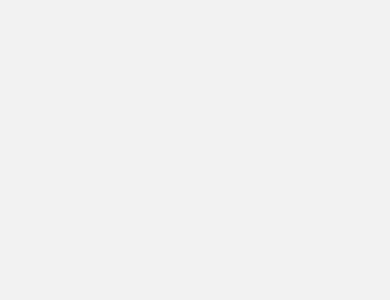
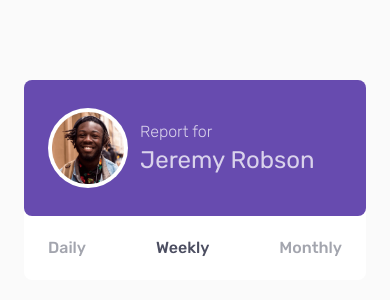
Before and after one commit to ldtalent/hikmahy-tailwind-color-customization, a React (Create React App) app: page / in a window 390 px wide. Shown: the top 300 px of the page. Built offline with nearby package versions, Linux system fonts and the light colour scheme.

Commit message:
report component for mobile view

```diff
--- a/src/App.js
+++ b/src/App.js
@@ -1,8 +1,9 @@
+import Report from "./components/Report";
 
 function App() {
   return (
-    <div className='App font- bg-light-gray min-h-screen flex items-center justify-center px-6 py-16'>
-
+    <div className='App font-rubik bg-very-light-gray min-h-screen flex px-6 py-20'>
+      <Report />
     </div>
   );
 }
--- /dev/null
+++ b/src/components/Report.jsx
@@ -0,0 +1,23 @@
+import React from 'react';
+import profileImg from '../assets/image-jeremy.png'
+
+const Report = () => {
+  return (
+
+    <div className ="report-wrapper h-full w-full rounded-lg bg-white">
+      <div className="profile bg-violet px-6 py-7 rounded-lg flex items-center">
+        <div className="profile-img rounded-full bg-white p-1 w-20 h-20 mr-3">
+          <img className="w-full h-full" src={profileImg} alt="profile-img" />
+        </div>
+        <h2 className="text-transparent-white font-light text-base">Report for <div className="font-normal capitalize text-2xl">jeremy robson</div></h2>
+      </div>
+      <div className="time flex justify-between px-6 py-5 capitalize font-medium text-grayish-blue">
+        <div className="daily">daily</div>
+        <div className="weekly text-very-dark-blue">weekly</div>
+        <div className="monthly">monthly</div>
+      </div>
+    </div>
+  )
+};
+
+export default Report;
--- a/tailwind.config.js
+++ b/tailwind.config.js
@@ -3,7 +3,7 @@ module.exports = {
   theme: {
     extend: {},
     colors : {
-      'violet': '##674baf',
+      'violet': '#674baf',
       'red': '#ea5353',
       'orange': '#fcaf4a',
       'cyan': '#45d3d3',
```
